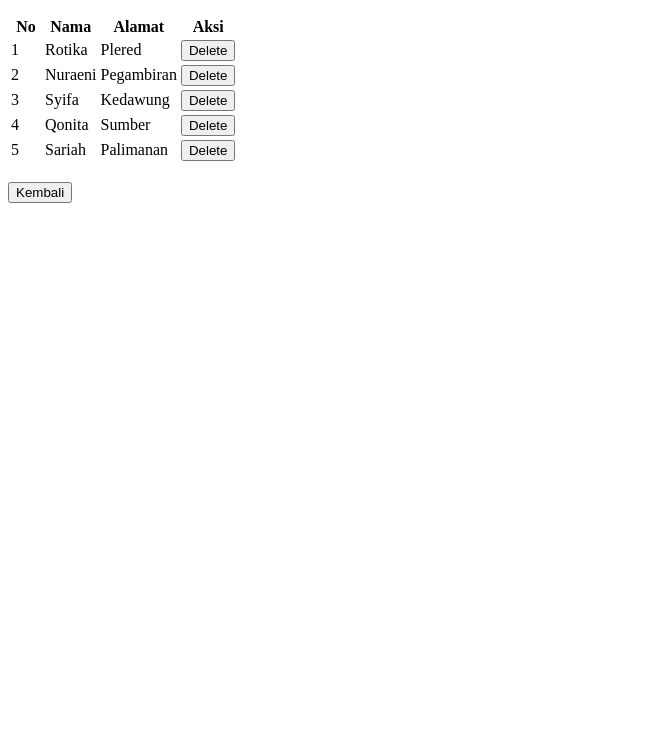
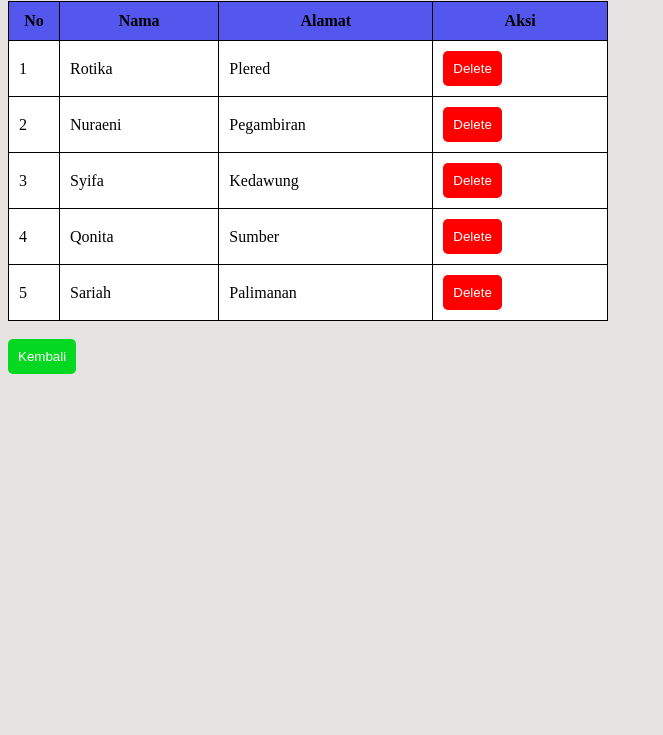
Before and after one commit to rosnita28/rosnita28.github.io, a plain HTML site: page p05-jquery-delete/index.html in a window 1280 px wide. Shown: the part 65-800 px from the top of the page, without its empty margins (0-663 px from the left). Drawn offline with nearby package versions, Linux system fonts and the light colour scheme; files whose address does not match are found by name.

Commit message:
Update index.html

```diff
--- a/p05-jquery-delete/index.html
+++ b/p05-jquery-delete/index.html
@@ -1,4 +1,71 @@
-<!DOCTYPE html>
+<style>
+	body {
+    background-color: rgb(230, 227, 227);
+}
+
+h1 {
+    cursor: pointer;
+    transition: 0.2s;
+}
+
+h1:hover {
+    letter-spacing: 0.5px;
+    text-decoration: underline;
+}
+
+table {
+    border-collapse: collapse;
+    width: 100%;
+    max-width: 600px;
+}
+
+table th, table td {
+    border: 1px solid;
+    padding: 10px;
+}
+
+table th {
+    background-color: rgb(84, 87, 238);
+}
+
+table tr {
+    background-color: white;
+}
+
+table tr:hover {
+    background-color: rgb(180, 181, 241);
+}
+
+.kembali {
+    background-color: rgb(5, 216, 33);
+    color: white;
+    border: none;
+    border-radius: 5px;
+    display: inline-block;
+    padding: 10px;
+    transition: 0.2s;
+}
+
+.kembali:hover {
+    cursor: pointer;
+    background-color: rgb(49, 129, 58);
+}
+
+.hapus {
+    background-color: red;
+    color: white;
+    border: none;
+    border-radius: 5px;
+    display: inline-block;
+    padding: 10px;
+    transition: 0.2s;
+}
+
+.hapus:hover {
+    cursor: pointer;
+    background-color: darkred;
+}
+</style>
 <html>
 <head>
 	<meta charset="utf-8">
```
